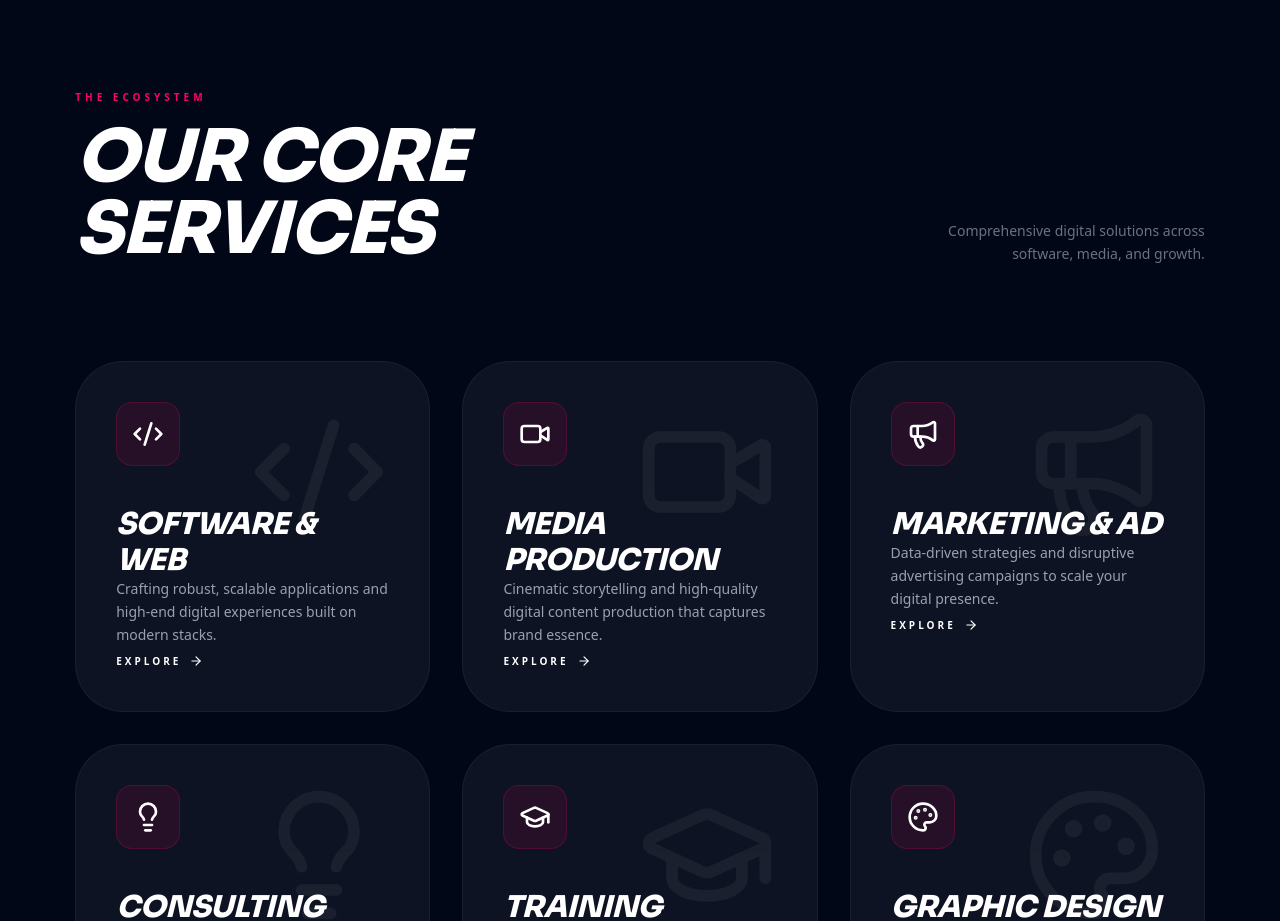
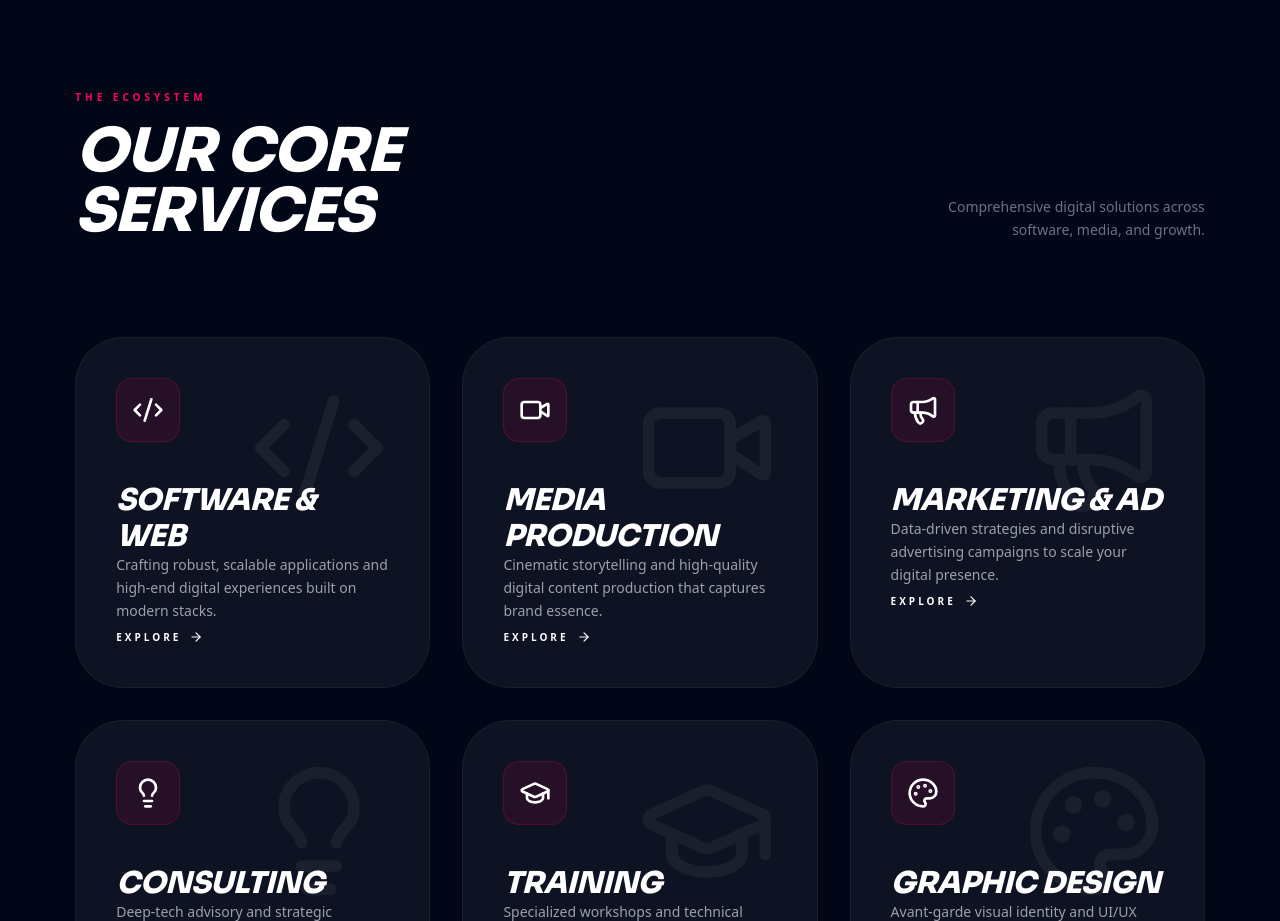
Before and after one commit to hivebyqueens/360hive, a Next.js app: page / in a window 1280 px wide. Shown: the part 860-1781 px from the top of the page. Built offline with nearby package versions, Linux system fonts and the light colour scheme.

Commit message:
refact:working on the home page

```diff
--- a/app/page.tsx
+++ b/app/page.tsx
@@ -126,7 +126,7 @@ export default function HomePage() {
                 </div>
               </div>
 
-              {/* Founder Avatars - Humanizing the tech */}
+
               <div className="mt-16 flex items-center gap-4">
                  <div className="flex -space-x-3">
                     {['dositha', 'nicole', 'fortune'].map((name) => (
@@ -139,7 +139,7 @@ export default function HomePage() {
               </div>
             </motion.div>
 
-            {/* Right Side: Data Feed Component */}
+
             <motion.div
               initial={{ opacity: 0, x: 50 }}
               animate={{ opacity: 1, x: 0 }}
@@ -162,13 +162,13 @@ export default function HomePage() {
         </div>
       </section>
 
-      {/* 2. SERVICES SECTION */}
+
       <section className="py-32 relative">
         <div className="max-w-7xl mx-auto px-6">
           <div className="flex flex-col md:flex-row justify-between items-end mb-24 gap-10">
             <div className="max-w-xl">
               <span className="text-[#ff0066] font-black uppercase tracking-[0.4em] text-[10px] mb-4 block font-space">The Ecosystem</span>
-              <h2 className="text-5xl md:text-7xl font-black italic uppercase tracking-tighter font-space">Our Core Services</h2>
+              <h2 className="text-4xl md:text-6xl font-black italic uppercase tracking-tighter font-space">Our Core Services</h2>
             </div>
             <p className="text-gray-500 max-w-xs text-right font-medium text-sm leading-relaxed">Comprehensive digital solutions across software, media, and growth.</p>
           </div>
```
